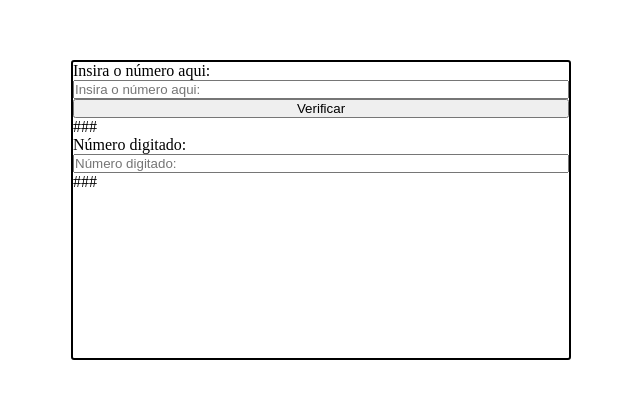
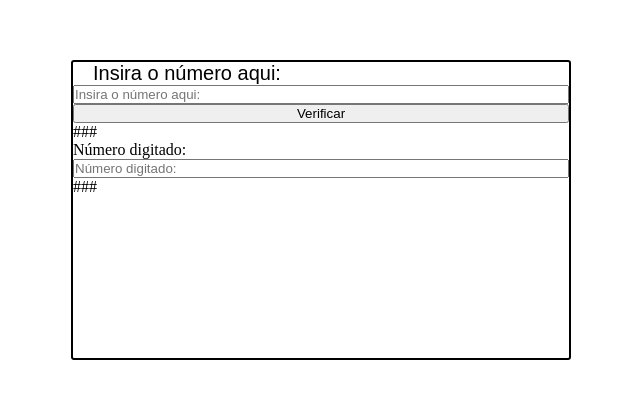
Before and after one commit to WellinghtonOliveira/ProjetoCertificacao, a plain HTML site: page index.html in a window 1280 px wide. Shown: the part 190-588 px from the top of the page, without its empty margins (319-959 px from the left). Drawn offline with Linux system fonts and the light colour scheme.

Commit message:
Update
Estilo

```diff
--- a/index.html
+++ b/index.html
@@ -10,8 +10,8 @@
 <body>
     <div class="container">
         <div class="display-entrada">
-            <label for="insira-o-numero">Insira o número aqui:</label>
-            <input id="insira-o-numero" placeholder="Insira o número aqui:" type="text">
+            <label class="label-entrada" for="insira-o-numero">Insira o número aqui:</label>
+            <input class="input-entrada-num" id="insira-o-numero" placeholder="Insira o número aqui:" type="text">
             <button>Verificar</button>
             <p class="resposta">###</p>
         </div>
```
